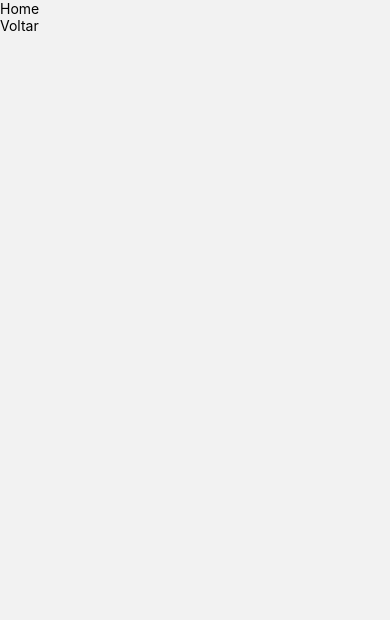
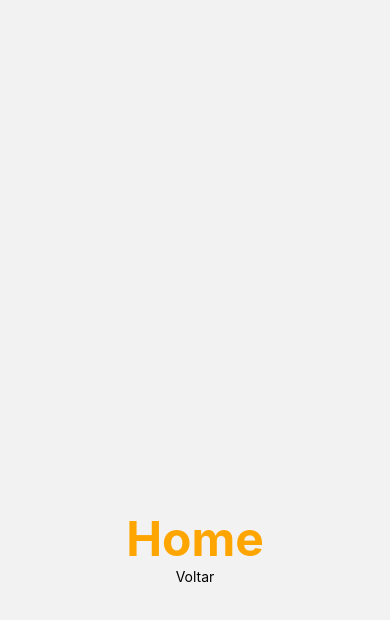
Before and after one commit to ph10gomes/Uaipelota, a React Native app: screen /Home in a window 390 px wide. Shown: the top 620 px of the page. Built offline with nearby package versions, Linux system fonts and the light colour scheme.

Commit message:
Navegaçao

```diff
--- a/src/screens/Home/index.jsx
+++ b/src/screens/Home/index.jsx
@@ -1,9 +1,15 @@
+import { useNavigation } from '@react-navigation/native'
 import{View,Text, StyleSheet, TouchableOpacity} from 'react-native'
 export default function Home(){
+    const navigation = useNavigation();
+
+
 return(
-    <View style={StyleSheet.container}>
-        <Text style={StyleSheet.title}>Home</Text>
-        <TouchableOpacity on onPress={()=> navigation.goBack}>
+
+
+    <View style={styles.container}>
+        <Text style={styles.title}>Home</Text>
+        <TouchableOpacity  onPress={()=> navigation.goBack()}>
             <Text>Voltar</Text>
         </TouchableOpacity>
     </View>
@@ -19,6 +25,7 @@ const styles = StyleSheet.create(
             justifyContent:'center',
         },
         title:{
+            marginTop: 250,
             color:'orange',
             fontSize:48,
             fontWeight:'bold',
```
